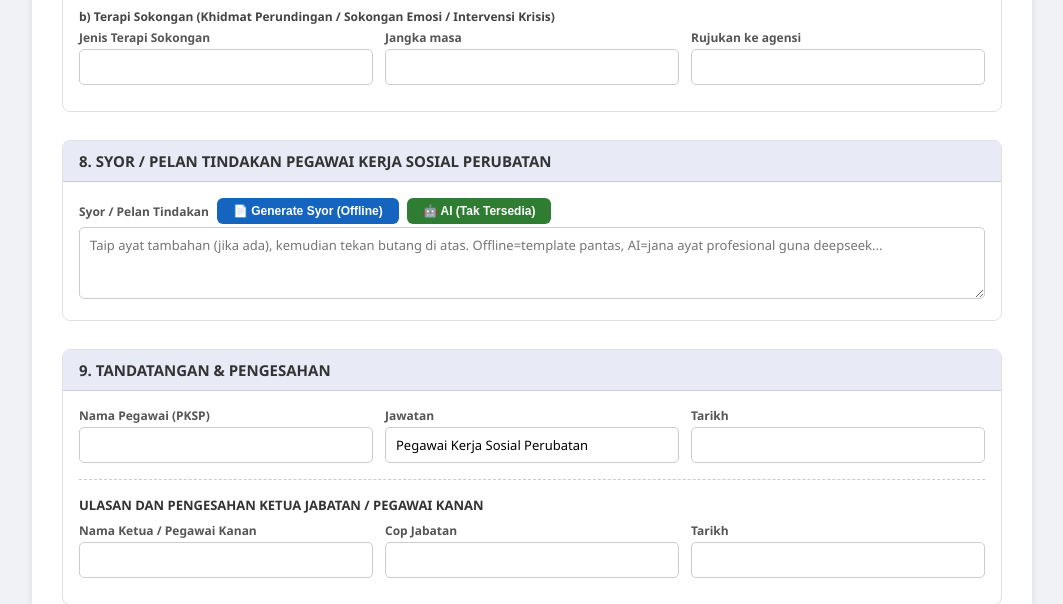
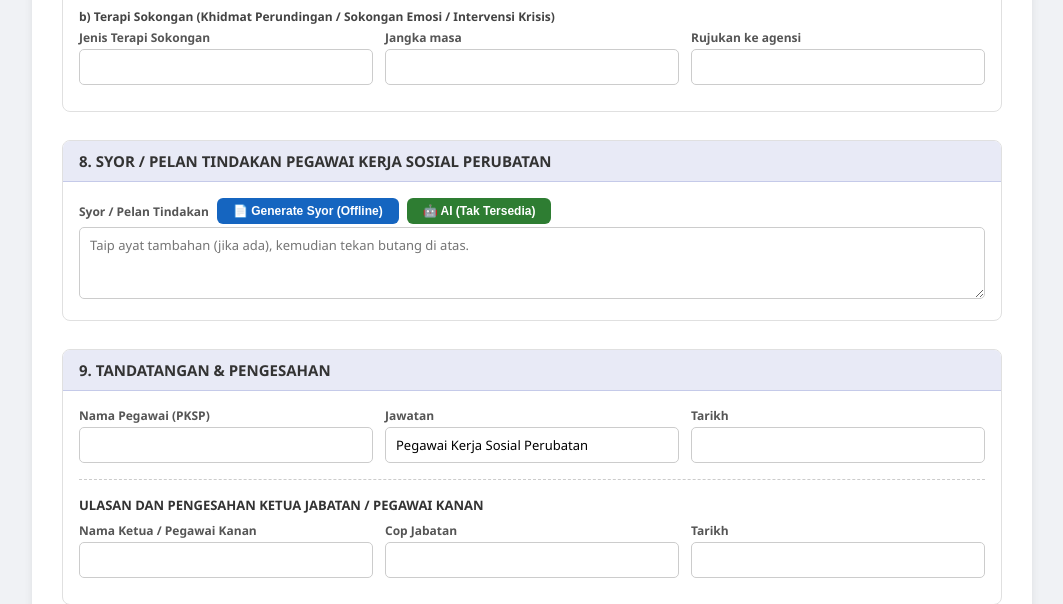
Before and after one commit to pkspconference2026/BPS-App, a Flask app: template templates/index.html in a window 1280 px wide. Shown: the part 4970-5574 px from the top of the page, without its empty margins (108-1171 px from the left). Run offline with Flask 3, Linux system fonts and the light colour scheme; the template is opened without the code that fills it, so the values that code supplies are empty.

```diff
--- a/templates/index.html
+++ b/templates/index.html
@@ -353,7 +353,7 @@ table.ahli .btn-remove { background: #ef5350; color: #fff; border: none; border-
             {% if has_ai %}<button type="button" class="btn btn-sm btn-success" onclick="generateSyor('ai')" title="Janakan guna AI (deepseek) — perlukan internet">🤖 Generate Syor (AI)</button>{% else %}<button type="button" class="btn btn-sm btn-success" disabled title="AI tidak tersedia di PC ini (tiada internet/API key)">🤖 AI (Tak Tersedia)</button>{% endif %}
             <span id="syorStatus" style="font-size:11px;color:#888;font-weight:400;"></span>
         </label>
-        <textarea name="syor" id="syorText" rows="3" placeholder="Taip ayat tambahan (jika ada), kemudian tekan butang di atas. Offline=template pantas, AI=jana ayat profesional guna deepseek..."></textarea>
+        <textarea name="syor" id="syorText" rows="3" placeholder="Taip ayat tambahan (jika ada), kemudian tekan butang di atas."></textarea>
     </div>
 </div>
 </div>
```
Also changed, not shown: 1 other file.
